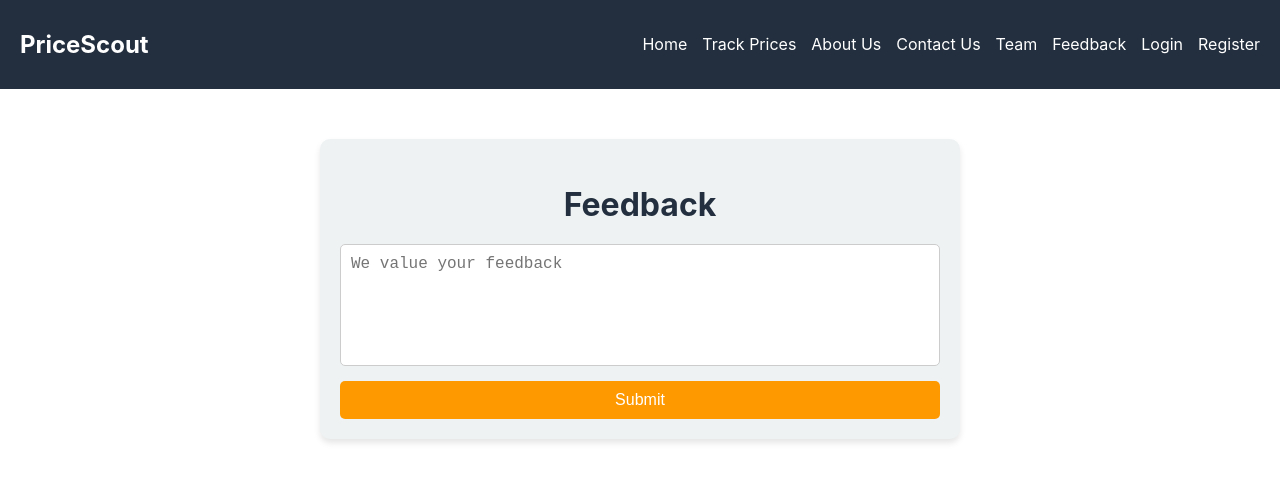
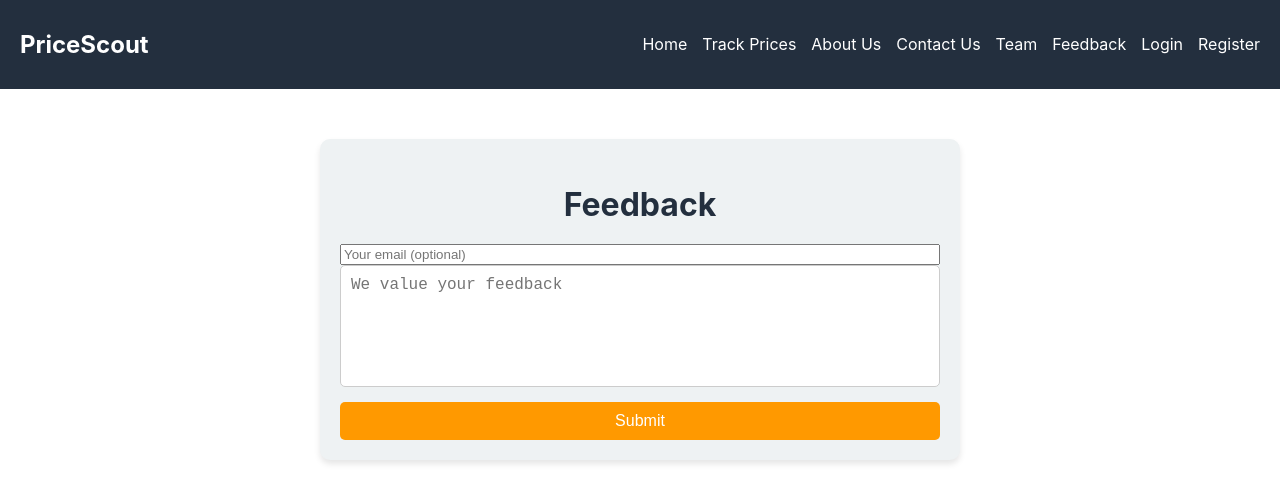
Before and after one commit to Shreyas-J-U/Price_Scout, a React (Create React App) app: page /feedback in a window 1280 px wide. Shown: the top 502 px of the page. Built offline with nearby package versions, Linux system fonts and the light colour scheme.

Commit message:
Updated  Feedback.js

```diff
--- a/src/pages/Feedback.js
+++ b/src/pages/Feedback.js
@@ -1,19 +1,38 @@
 import React, { useState } from 'react';
+import axios from 'axios';
 import './FeedbackPage.css';
 
 const FeedbackPage = () => {
   const [feedback, setFeedback] = useState('');
+  const [email, setEmail] = useState('');
 
-  const handleSubmit = (e) => {
+  const handleSubmit = async (e) => {
     e.preventDefault();
-    alert('Thank you for your Valuable feedback!');
-    setFeedback('');
+    try {
+      // Send feedback to the back-end API
+      const response = await axios.post('http://localhost:5000/api/send-feedback', {
+        feedback,
+        email,
+      });
+      alert(response.data.message);
+      setFeedback('');
+      setEmail('');
+    } catch (error) {
+      console.error('Error sending feedback:', error);
+      alert('Failed to send feedback. Please try again later.');
+    }
   };
 
   return (
     <div className="feedback-page">
       <h2>Feedback</h2>
       <form onSubmit={handleSubmit}>
+        <input
+          type="email"
+          placeholder="Your email (optional)"
+          value={email}
+          onChange={(e) => setEmail(e.target.value)}
+        />
         <textarea
           placeholder="We value your feedback"
           value={feedback}
```
